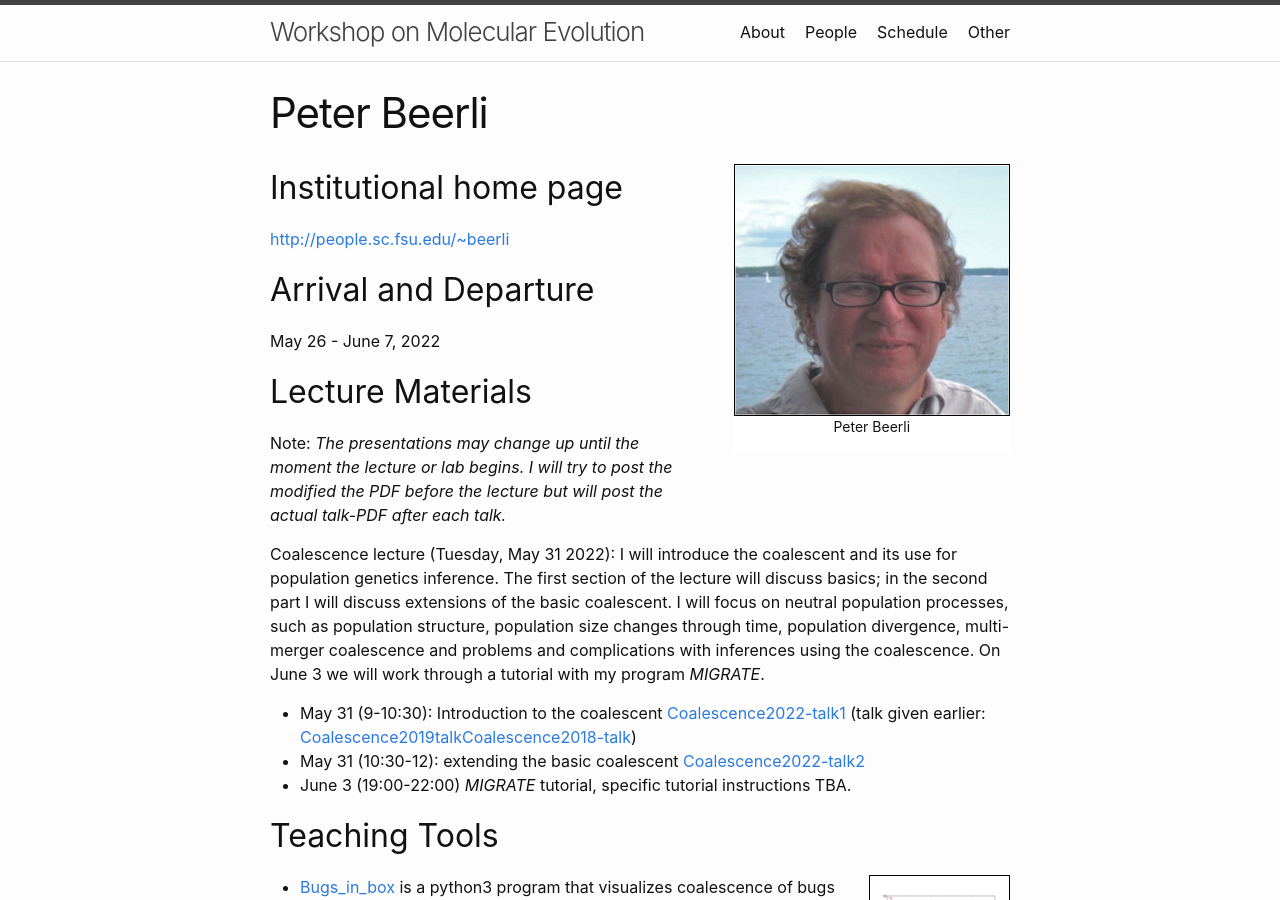
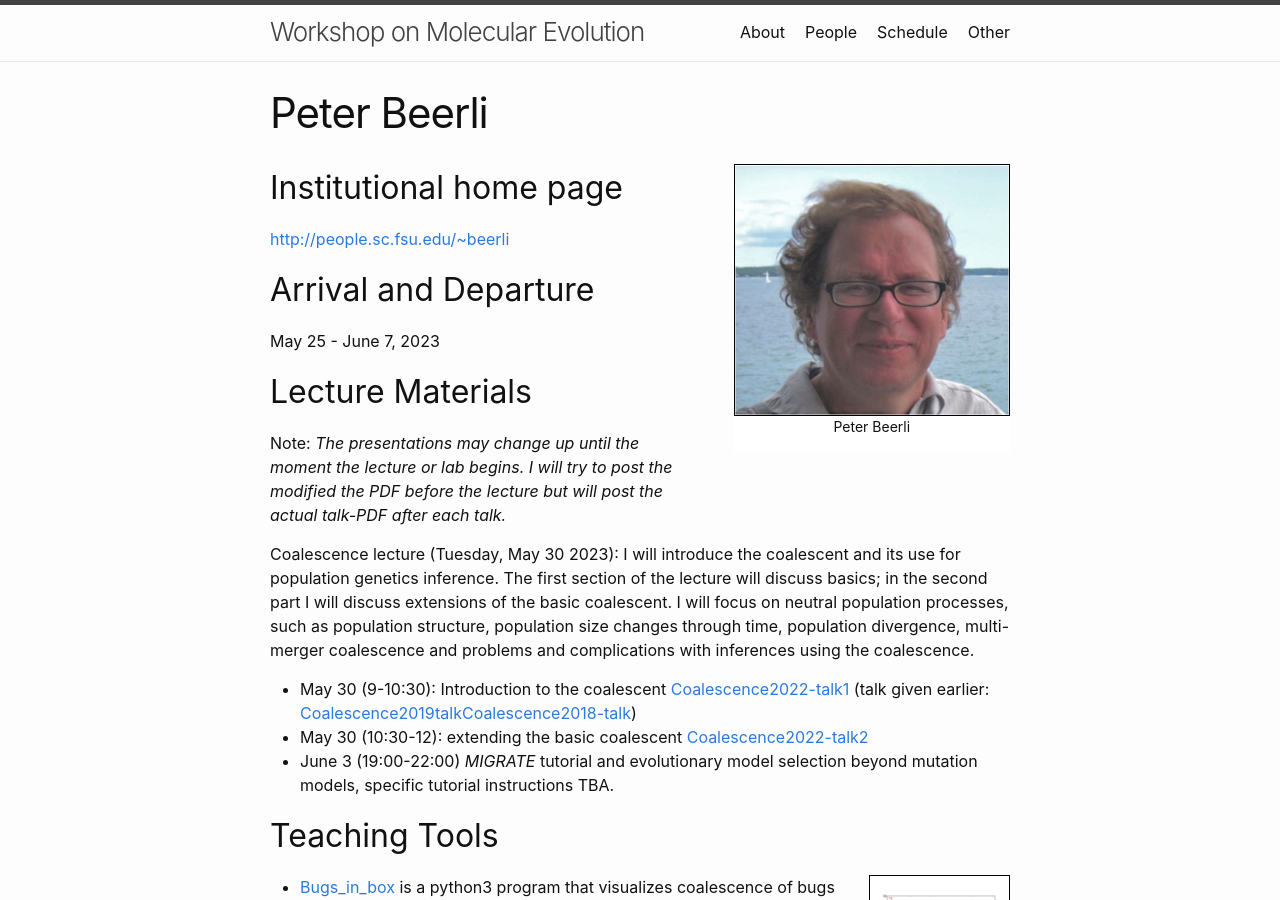
Before and after one commit to molevolworkshop/molevolworkshop.github.io, a Jekyll site: the page built from faculty/beerli/beerli.md, in a window 1280 px wide and 900 px high. Built offline with Jekyll 4.4.1, drawn with Linux system fonts in a browser that asks for light colours.

Commit message:
changed beerli.md

```diff
--- a/faculty/beerli/beerli.md
+++ b/faculty/beerli/beerli.md
@@ -11,19 +11,18 @@ permalink: /faculty-beerli/
 
 ## Arrival and Departure
 
-May 26 - June 7, 2022
+May 25 - June 7, 2023
 
 ## Lecture Materials
 
 Note: *The presentations may change up until the moment the lecture or lab begins. I will try to post the modified the PDF before the lecture but will post the actual talk-PDF after each talk.*
 <!-- , and Laura Kubatko will follow and talk about speciestrees/genetree estimation. -->
 
-Coalescence lecture (Tuesday, May 31 2022): I will introduce the coalescent and its use for population genetics inference. The first section of the lecture will discuss basics;  in the second part I will discuss extensions of the basic coalescent. I will focus on neutral population processes, such as population structure, population size changes through time, population divergence, multi-merger coalescence and problems and complications with inferences using the coalescence.
-<!-- Kelley Harris will talk about selection and the coalescent on June 9 2020.--> On June 3 we will work through a tutorial with my program *MIGRATE*.
+Coalescence lecture (Tuesday, May 30 2023): I will introduce the coalescent and its use for population genetics inference. The first section of the lecture will discuss basics;  in the second part I will discuss extensions of the basic coalescent. I will focus on neutral population processes, such as population structure, population size changes through time, population divergence, multi-merger coalescence and problems and complications with inferences using the coalescence.
 
-* May 31 (9-10:30): Introduction to the coalescent [Coalescence2022-talk1]({{ site.baseurl }}/faculty/beerli/pdf/coalescence1-mbl2022.pdf) (talk given earlier: [Coalescence2019talk]({{site.baseurl}}/faculty/beerli/pdf/talk1-opt.pdf)[Coalescence2018-talk](https://peterbeerli.com/workshops/mbl/2018/talk1.pdf))
-* May 31 (10:30-12): extending the basic coalescent [Coalescence2022-talk2]({{ site.baseurl }}/faculty/beerli/pdf/coalescence2-mbl2022.pdf)
-* June 3 (19:00-22:00) *MIGRATE* tutorial, specific tutorial instructions TBA.
+* May 30 (9-10:30): Introduction to the coalescent [Coalescence2022-talk1]({{ site.baseurl }}/faculty/beerli/pdf/coalescence1-mbl2022.pdf) (talk given earlier: [Coalescence2019talk]({{site.baseurl}}/faculty/beerli/pdf/talk1-opt.pdf)[Coalescence2018-talk](https://peterbeerli.com/workshops/mbl/2018/talk1.pdf))
+* May 30 (10:30-12): extending the basic coalescent [Coalescence2022-talk2]({{ site.baseurl }}/faculty/beerli/pdf/coalescence2-mbl2022.pdf)
+* June 3 (19:00-22:00) *MIGRATE* tutorial and evolutionary model selection beyond mutation models, specific tutorial instructions TBA.
 
 ## Teaching Tools
 {% include figure.html description="Wright-Fisher Model" url="/faculty/beerli/img/Wf.png" css="image-right" %}
```
